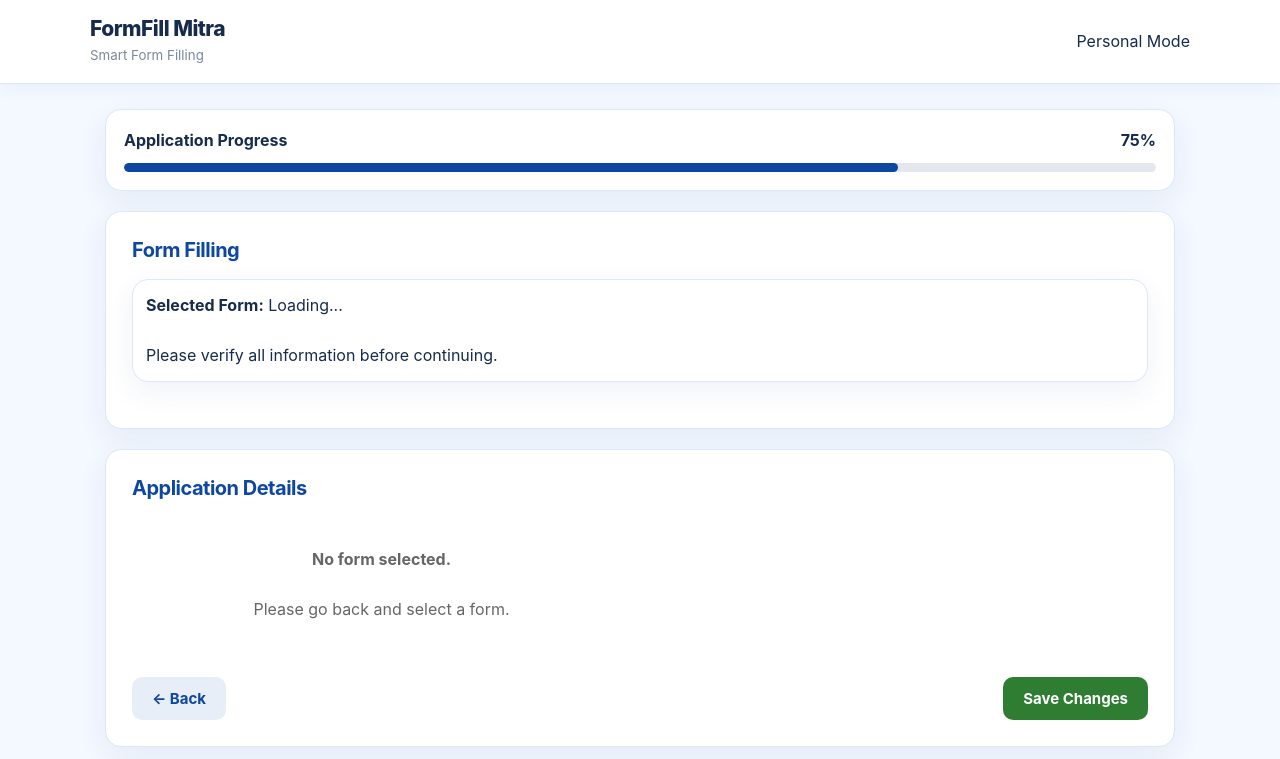
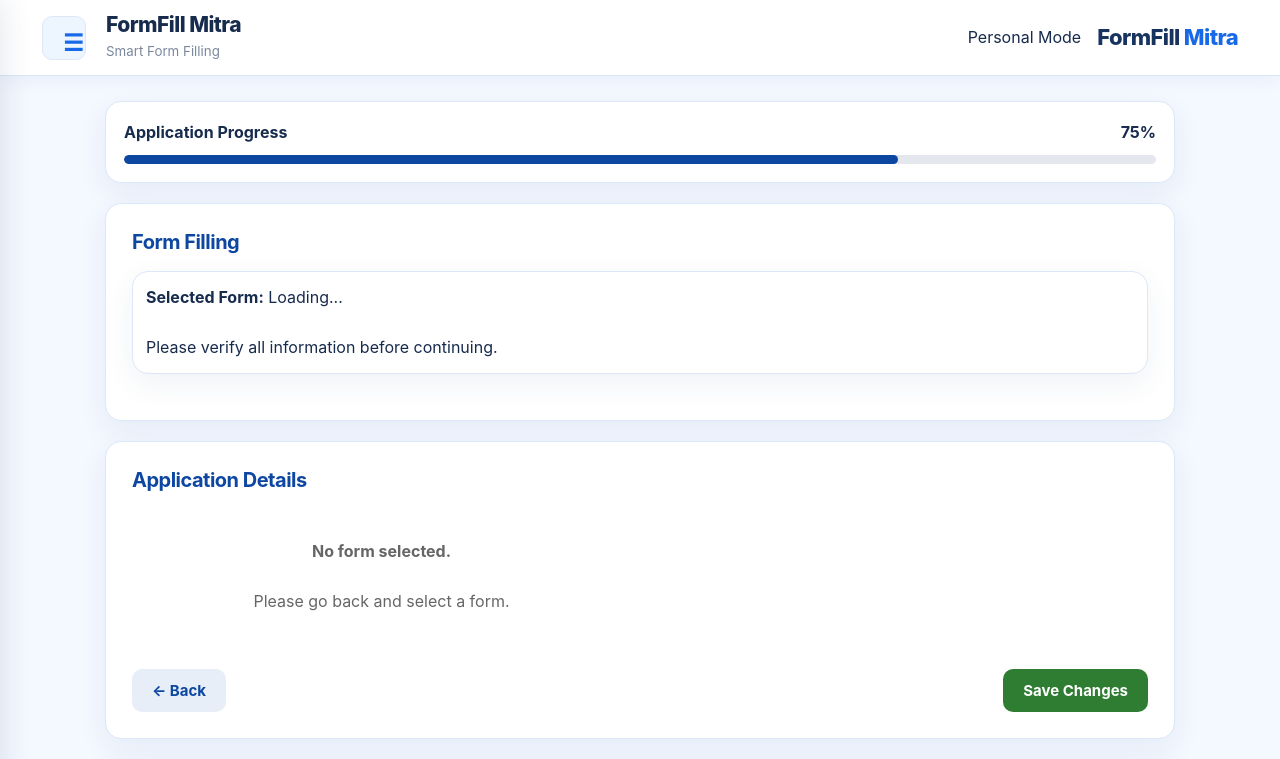
Before and after one commit to faijraja786/formfill-mitra, a website: page form-filling.html in a window 1280 px wide. Shown: the top 759 px of the page. Drawn offline with Linux system fonts and the light colour scheme.

Commit message:
Add consistent navigation shell

```diff
--- a/form-filling.html
+++ b/form-filling.html
@@ -291,6 +291,7 @@ button{
 }
 </style>
 <link rel="stylesheet" href="professional-ui.css?v=20261123">
+<script src="app-shell.js" defer></script>
 </head>
 
 <body>
```
